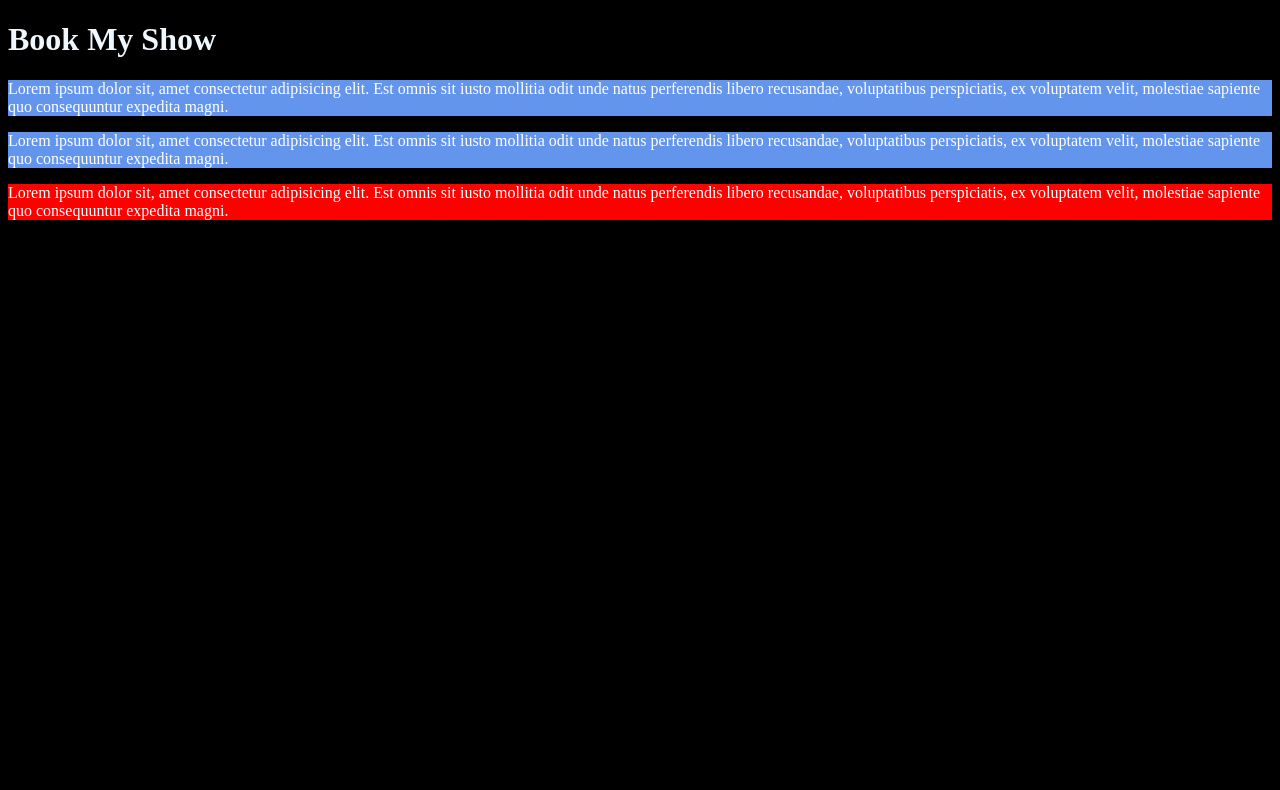
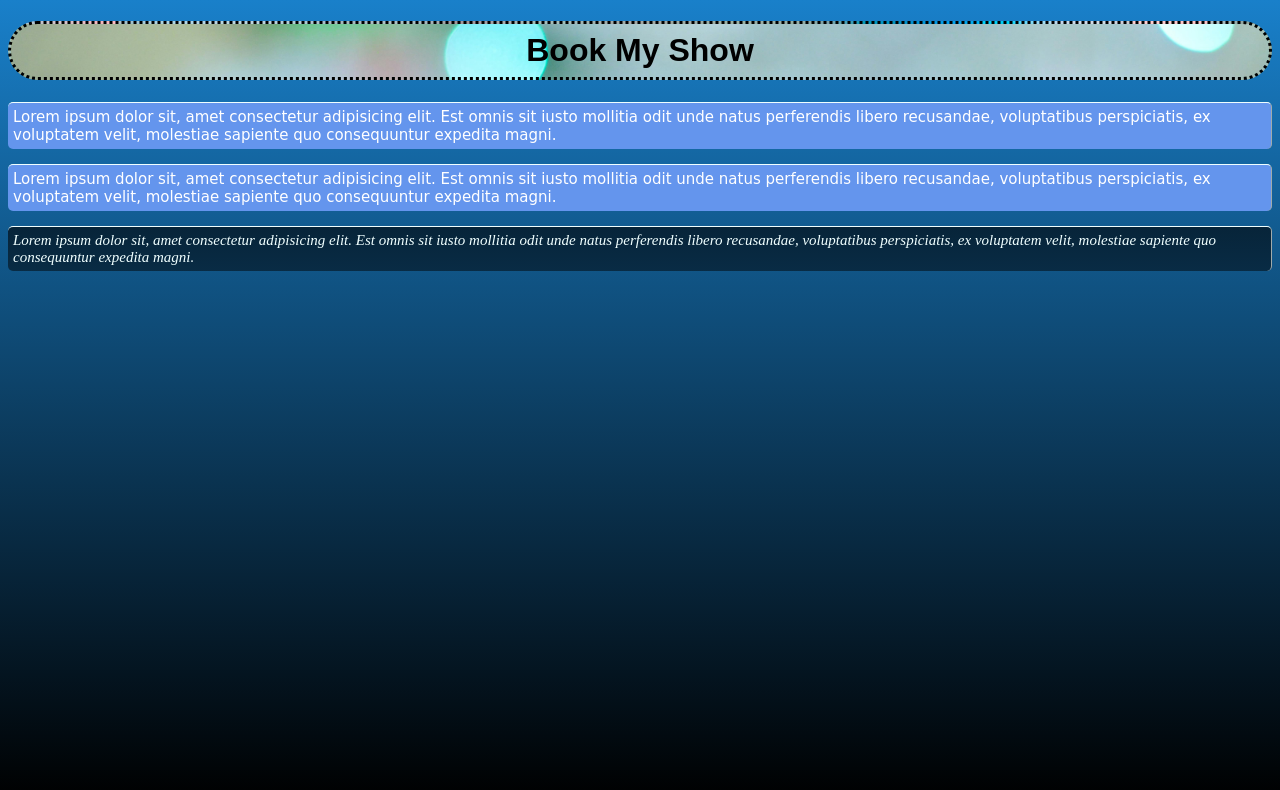
Before and after one commit to BalaKrishnaBaddii/css-practice, a plain HTML site: page old/index.html in a window 1280 px wide. Drawn offline with Linux system fonts and the light colour scheme.

Commit message:
css practive

```diff
--- a/index.html
+++ b/old/index.html
@@ -3,7 +3,7 @@
     <head>
       <meta charset="UTF-8" />
       <meta name="viewport" content="width=device-width, initial-scale=1.0" />
-      <title>Document</title>
+      <title>Bookmy show</title>
       <link rel="stylesheet" href="./style.css" />
     </head>
     <body>
--- /dev/null
+++ b/old/style.css
@@ -0,0 +1,55 @@
+body {
+  /* background-color: black; */
+  background: linear-gradient(to bottom, rgb(25, 128, 202), black);
+  background-repeat: no-repeat;
+  background-attachment: fixed;
+  background-position: center;
+}
+
+h1 {
+  background-image: url("mybackground.jpg");
+  background-size: cover;
+  color: black;
+  background-color: rgb(11, 73, 131);
+  font-weight: bold;
+  text-decoration: dotted;
+  font-family: sans-serif;
+  border-radius: 50px;
+  /* border-color: cadetblue; */
+  border-style: dotted;
+  padding: 8px;
+  text-align: center;
+}
+
+p {
+  color: white;
+  background-color: cornflowerblue;
+  font-family: cursive;
+  border-style: outset;
+  font-size: 15px;
+  border-width: 1px;
+  border-bottom: none;
+  border-left: none;
+  border-color: azure;
+  border-radius: 5px;
+  padding: 5px;
+  background: linear-gradient(
+    to top,
+    rgb(122, 230, 174),
+    to bottom,
+    rgb(6, 7, 6)
+  );
+  background-repeat: no-repeat;
+  background-attachment: fixed;
+}
+
+#p3 {
+  background-color: rgb(75, 101, 218);
+  color: azure;
+  font-style: italic;
+  font-family: tahoba;
+  font-weight: lighter;
+  background: linear-gradient(to top, rgb(25, 128, 202), black);
+  background-repeat: no-repeat;
+  background-attachment: fixed;
+}
--- a/style.css
+++ /dev/null
@@ -1,21 +0,0 @@
-body {
-  background-color: black;
-}
-
-body {
-  color: aliceblue;
-}
-
-h1 {
-  color: aliceblue;
-}
-
-p {
-  color: white;
-  background-color: cornflowerblue;
-}
-
-#p3 {
-  background-color: red;
-  color: azure;
-}
```
Also changed, not shown: old/mybackground.jpg (added), 2 other files.
